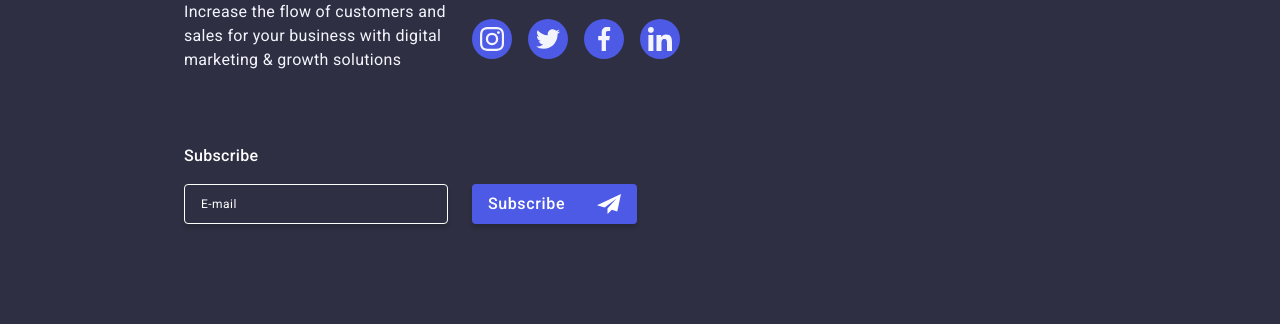
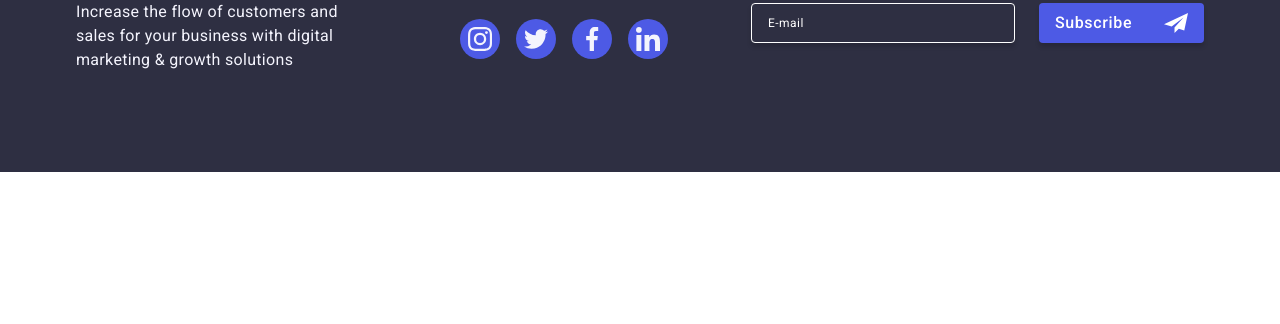
Before and after one commit to SexBlender/goit-markup-hw-06, a plain HTML site: page index.html in a window 1280 px wide. Shown: the part 3257-3581 px from the top of the page. After the commit the page ends 3429 px from the top, so only its background shows below. Drawn offline with nearby package versions, Linux system fonts and the light colour scheme.

Commit message:
opt-footer

```diff
--- a/css/styles.css
+++ b/css/styles.css
@@ -1364,4 +1364,26 @@ button {
     width: calc((100% - 48px) / 3);
     box-shadow: none;
   }
+
+  .footer {
+    padding-top: 100px;
+    padding-bottom: 100px;
+  }
+
+  .footer-container {
+    max-width: 1440px;
+    align-items: baseline;
+    flex-wrap: nowrap;
+  }
+
+  .footer-left {
+    margin-right: 120px;
+    margin-left: 0;
+  }
+
+  .footer-modal {
+    margin-left: auto;
+    margin-top: 0;
+    flex-basis: auto;
+  }
 }
```
